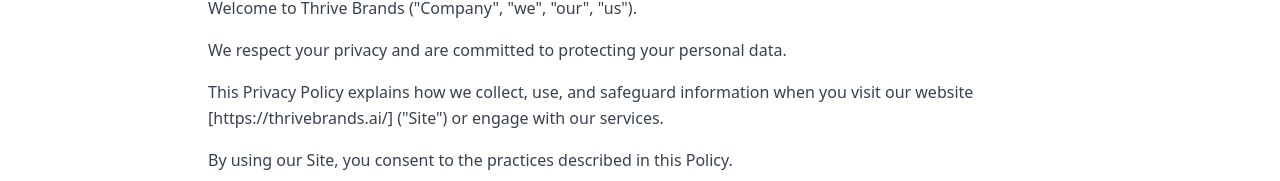
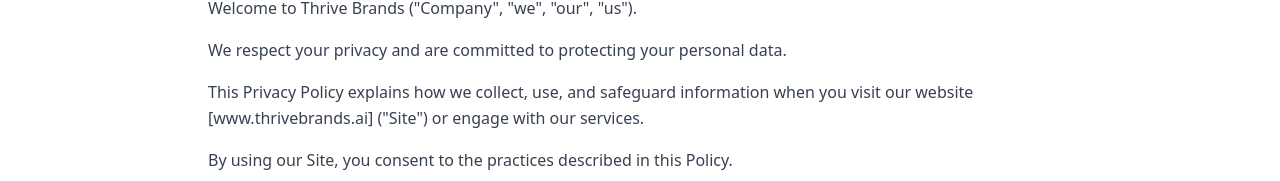
Before and after one commit to sumitmishraecosoul/thrivebrands, a React (Vite) app: page /privacy-policy in a window 1280 px wide. Shown: the part 313-494 px from the top of the page. Built offline with nearby package versions, Linux system fonts and the light colour scheme; the HTML template or start-up script is replaced by a standard one.

Commit message:
changed url of thrive brands

```diff
--- a/src/pages/PrivacyPolicy.jsx
+++ b/src/pages/PrivacyPolicy.jsx
@@ -25,7 +25,7 @@
                 We respect your privacy and are committed to protecting your personal data.
               </p>
               <p className="text-gray-700 leading-relaxed mb-4">
-                This Privacy Policy explains how we collect, use, and safeguard information when you visit our website [https://thrivebrands.ai/] ("Site") or engage with our services.
+                This Privacy Policy explains how we collect, use, and safeguard information when you visit our website [www.thrivebrands.ai] ("Site") or engage with our services.
               </p>
               <p className="text-gray-700 leading-relaxed">
                 By using our Site, you consent to the practices described in this Policy.
@@ -161,7 +161,7 @@
               <p className="text-gray-700 mb-4">If you have any questions or concerns about this Privacy Policy or our data practices, please contact us:</p>
               <ul className="list-disc pl-6 text-gray-700">
                 <li>Email: <a href="mailto:client.service@thrivebrands.ai" className="text-blue-600 hover:underline">client.service@thrivebrands.ai</a></li>
-                <li>Website: <a href="https://thrivebrands.ai/" className="text-blue-600 hover:underline">https://thrivebrands.ai/</a></li>
+                <li>Website: <a href="www.thrivebrands.ai" className="text-blue-600 hover:underline">www.thrivebrands.ai</a></li>
               </ul>
             </div>
           </div>
--- a/src/pages/TermsConditions.jsx
+++ b/src/pages/TermsConditions.jsx
@@ -22,7 +22,7 @@
                 Welcome to Thrive Brands ("Company", "we", "our", "us").
               </p>
               <p className="text-gray-700 leading-relaxed mb-4">
-                These Terms and Conditions ("Terms") govern your access to and use of our website [https://thrivebrands.ai/] ("Site") and any services, content, or materials offered through it.
+                These Terms and Conditions ("Terms") govern your access to and use of our website [www.thrivebrands.ai] ("Site") and any services, content, or materials offered through it.
               </p>
               <p className="text-gray-700 leading-relaxed">
                 By accessing or using our Site, you agree to comply with and be bound by these Terms. If you do not agree, please refrain from using our Site or services.
@@ -136,7 +136,7 @@
               <p className="text-gray-700 mb-4">If you have any questions about these Terms, please contact us at:</p>
               <ul className="list-disc pl-6 text-gray-700">
                 <li>Email: <a href="mailto:client.service@thrivebrands.ai" className="text-blue-600 hover:underline">client.service@thrivebrands.ai</a></li>
-                <li>Website: <a href="https://thrivebrands.ai/" className="text-blue-600 hover:underline">https://thrivebrands.ai/</a></li>
+                <li>Website: <a href="www.thrivebrands.ai" className="text-blue-600 hover:underline">www.thrivebrands.ai</a></li>
               </ul>
             </div>
           </div>
```
